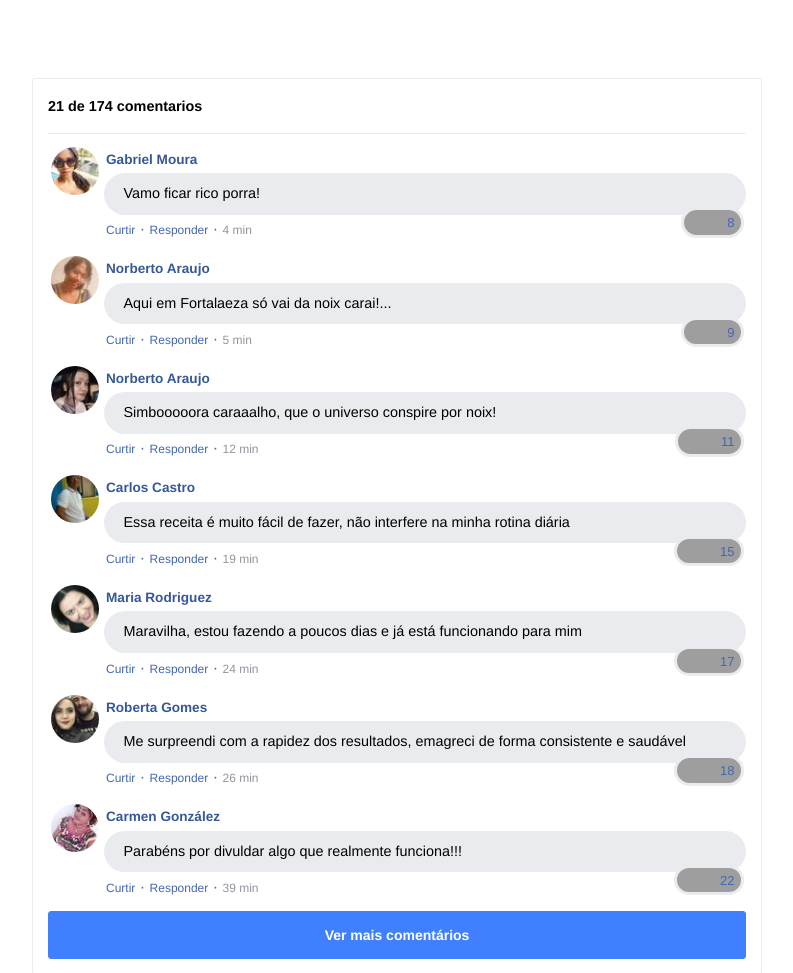
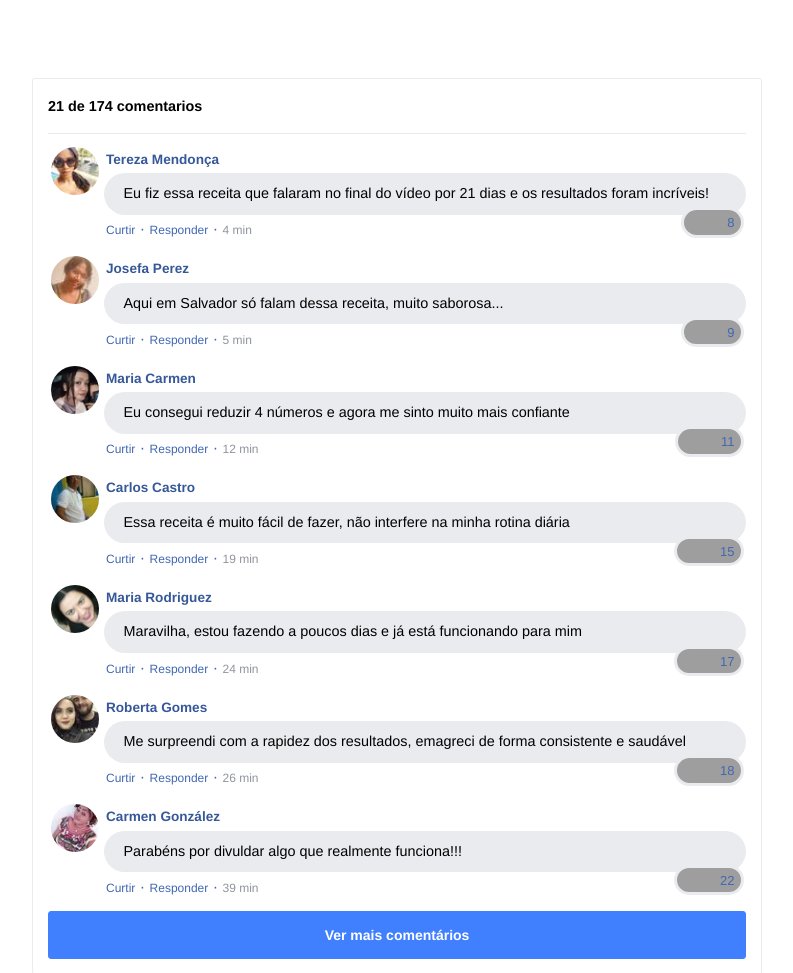
Before and after one commit to wisehealthy01/saludesencial.site, a plain HTML site: page index.html in a window 1280 px wide. Shown: the top 973 px of the page, without its empty margins (243-1036 px from the left). Drawn offline with nearby package versions, Linux system fonts and the light colour scheme; grey boxes are pictures that could not be loaded; a script that the page names is missing.

Commit message:
Add files via upload

```diff
--- a/index.html
+++ b/index.html
@@ -82,12 +82,12 @@
                     <td rowspan="3" class="fb-comments-comment-img"><img src="./assets/img/comentarios/m2.jpeg"></td>
                     <td>
                       <font class="fb-comments-comment-name">
-                        <name>Gabriel Moura </name>
+                        <name>Tereza Mendonça</name>
                       </font>
                     </td>
                   </tr>
                   <tr>
-                    <td class="fb-comments-comment-text">Vamo ficar rico porra! </td>
+                    <td class="fb-comments-comment-text">Eu fiz essa receita que falaram no final do vídeo por 21 dias e os resultados foram incríveis!</td>
                   </tr>
                   <tr>
                     <td class="fb-comments-comment-actions">
@@ -110,12 +110,12 @@
                     <td rowspan="3" class="fb-comments-comment-img"><img src="./assets/img/comentarios/m3.jpeg"></td>
                     <td>
                       <font class="fb-comments-comment-name">
-                        <name>Norberto Araujo</name>
+                        <name>Josefa Perez</name>
                       </font>
                     </td>
                   </tr>
                   <tr>
-                    <td class="fb-comments-comment-text">Aqui em <span id="address" style="color:#000000;">Fortalaeza</span> só vai da noix carai!...</td>
+                    <td class="fb-comments-comment-text">Aqui em <span id="address" style="color:#000000;">Salvador</span> só falam dessa receita, muito saborosa...</td>
                   </tr>
                   <tr>
                     <td class="fb-comments-comment-actions">
@@ -138,12 +138,12 @@
                     <td rowspan="3" class="fb-comments-comment-img"><img src="./assets/img/comentarios/m4.jpeg"></td>
                     <td>
                       <font class="fb-comments-comment-name">
-                        <name>Norberto Araujo </name>
+                        <name>Maria Carmen</name>
                       </font>
                     </td>
                   </tr>
                   <tr>
-                    <td class="fb-comments-comment-text">Simbooooora caraaalho, que o universo conspire por noix!</td>
+                    <td class="fb-comments-comment-text">Eu consegui reduzir 4 números e agora me sinto muito mais confiante</td>
                   </tr>
                   <tr>
                     <td class="fb-comments-comment-actions">
```
